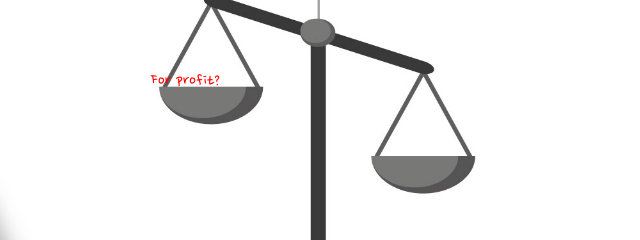
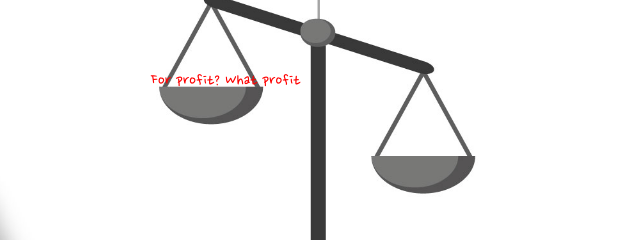
Before and after one commit to nosnikta/CaroleHunterI2Site, a plain HTML site: page index.html in a window 1280 px wide. Shown: the part 428-668 px from the top of the page, 310-950 px from the left. Drawn offline with Linux system fonts and the light colour scheme; a web font is replaced by a local one.

Commit message:
Update index.html
Updated the Profit What Profit

```diff
--- a/index.html
+++ b/index.html
@@ -118,7 +118,7 @@
 			<p class="normalText">Ethics of Care</p>
 		</div>
 		<div id="forProfit">
-			<p class="redText normalText">For profit?</p>
+			<p class="redText normalText">For profit? What profit</p>
 		</div>
 
 
```
